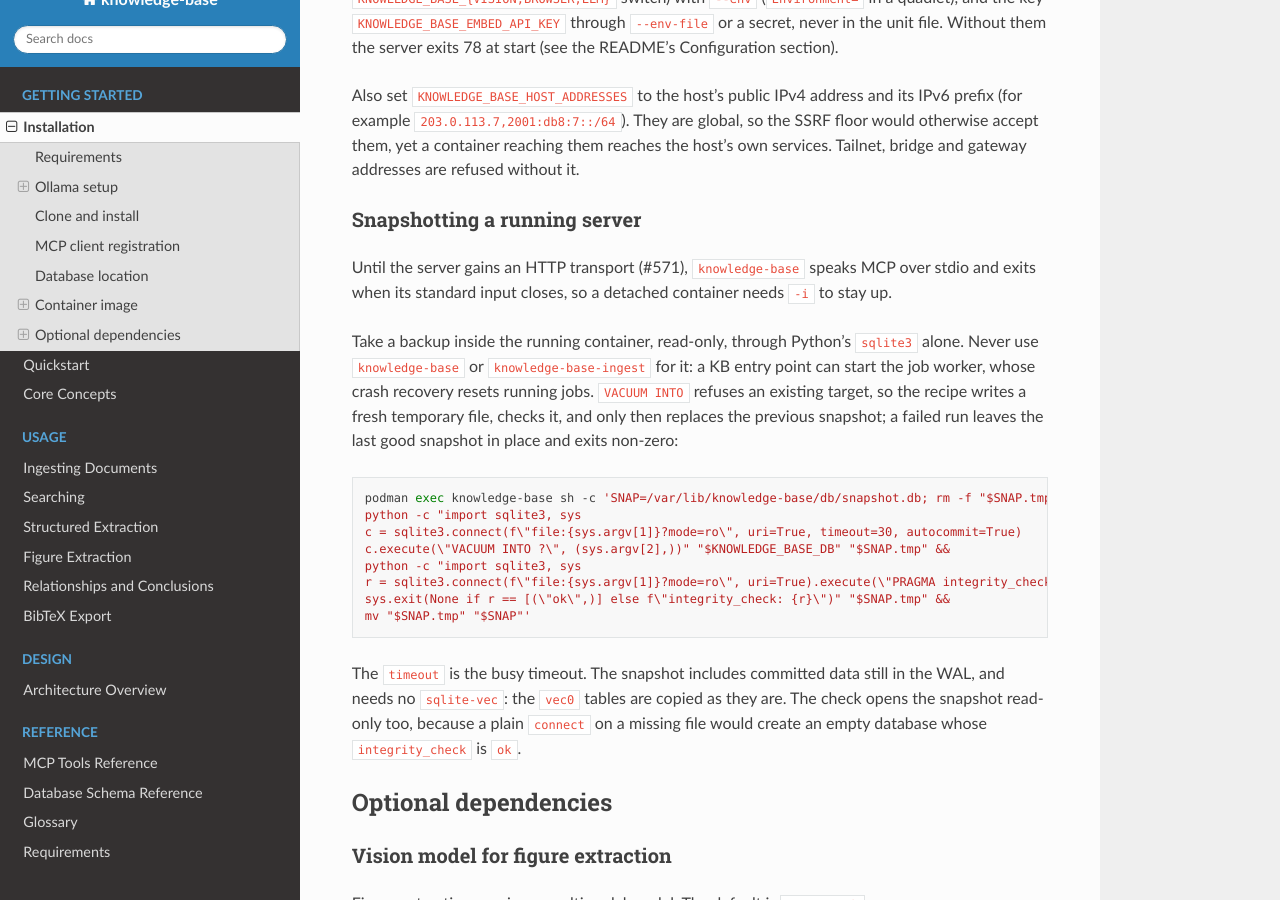
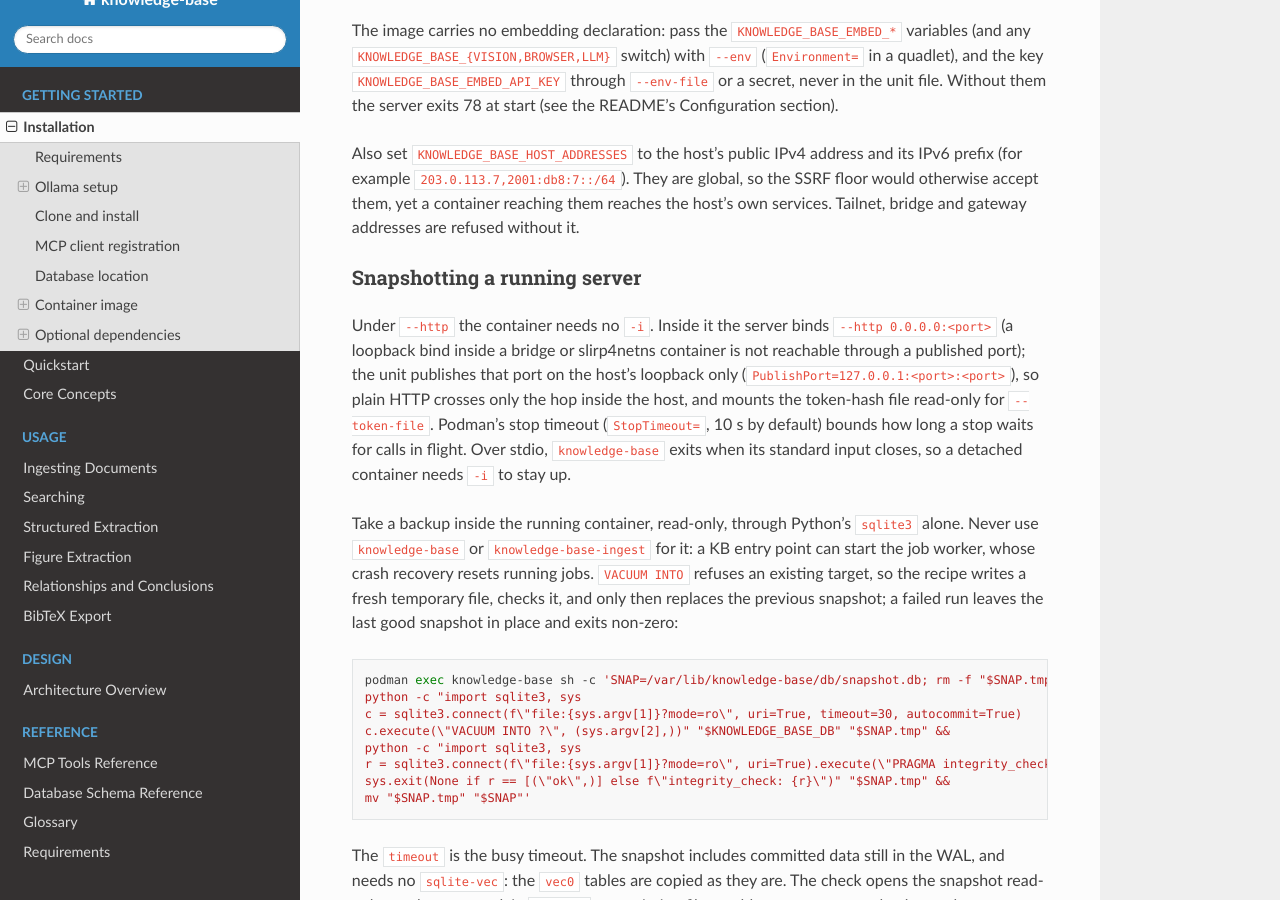
Before and after one commit to dutiona/knowledge-base, a Sphinx documentation site: the page built from docs/getting-started/installation.md, in a window 1280 px wide and 900 px high, scrolled down 3476 px. Built offline with Sphinx 7.4.7 and the Read the Docs theme 3.1.0, drawn with Linux system fonts in a browser that asks for light colours; some of the changed text lies outside the part shown.

Commit message:
docs: document the HTTP transport and machine tokens
How to run --http, the token-hash file by reference to memory-engine's ADR-0020, the status table, the per-call log and its redaction, and the container's bind and publish setup, which replaces the 'until #571' note.

```diff
--- a/docs/getting-started/installation.md
+++ b/docs/getting-started/installation.md
@@ -46,14 +46,15 @@ uv sync
 
 This installs all runtime dependencies:
 
-| Package              | Purpose                                |
-| -------------------- | -------------------------------------- |
-| fastmcp (>=3.1.0)    | MCP server framework (stdio transport) |
-| httpx                | HTTP client for Ollama API             |
-| pymupdf, pymupdf4llm | PDF text extraction                    |
-| sqlite-vec           | Vector similarity search               |
-| trafilatura          | Web page content extraction            |
-| pillow               | Image processing for figure extraction |
+| Package              | Purpose                                          |
+| -------------------- | ------------------------------------------------ |
+| fastmcp (>=3.1.0)    | MCP server framework (stdio and HTTP transports) |
+| httpx                | HTTP client for Ollama API                       |
+| pymupdf, pymupdf4llm | PDF text extraction                              |
+| sqlite-vec           | Vector similarity search                         |
+| trafilatura          | Web page content extraction                      |
+| pillow               | Image processing for figure extraction           |
+| uvicorn              | HTTP server for `--http`                         |
 
 ## MCP client registration
 
@@ -87,7 +88,8 @@ declaration, and a blank database is created from it (see the README's Configura
 section). Vision, the browser fallback and LLM extraction stay off unless you add
 `KNOWLEDGE_BASE_VISION`, `KNOWLEDGE_BASE_BROWSER` or `KNOWLEDGE_BASE_LLM` set to `"on"`.
 
-The server uses FastMCP's stdio transport. The `knowledge-base` entry point is
+The server uses FastMCP's stdio transport by default, or stateless HTTP behind per-machine tokens with `--http`
+(see the README's HTTP transport and machine tokens section). The `knowledge-base` entry point is
 defined in `pyproject.toml` and maps to `knowledge_base.server:main`.
 
 ## Database location
@@ -155,8 +157,12 @@ reaching them reaches the host's own services. Tailnet, bridge and gateway addre
 
 ### Snapshotting a running server
 
-Until the server gains an HTTP transport (#571), `knowledge-base` speaks MCP over stdio and exits when its standard
-input closes, so a detached container needs `-i` to stay up.
+Under `--http` the container needs no `-i`. Inside it the server binds `--http 0.0.0.0:<port>` (a loopback bind
+inside a bridge or slirp4netns container is not reachable through a published port); the unit publishes that port on
+the host's loopback only (`PublishPort=127.0.0.1:<port>:<port>`), so plain HTTP crosses only the hop inside the host,
+and mounts the token-hash file read-only for `--token-file`. Podman's stop timeout (`StopTimeout=`, 10 s by default)
+bounds how long a stop waits for calls in flight. Over stdio, `knowledge-base` exits when its standard input closes,
+so a detached container needs `-i` to stay up.
 
 Take a backup inside the running container, read-only, through Python's `sqlite3` alone. Never use `knowledge-base`
 or `knowledge-base-ingest` for it: a KB entry point can start the job worker, whose crash recovery resets running
```
Also changed, not shown: AGENTS.md (+2 -1 lines), README.md (+53 -2 lines), docs/design/architecture-overview.md (+4 -2 lines).
